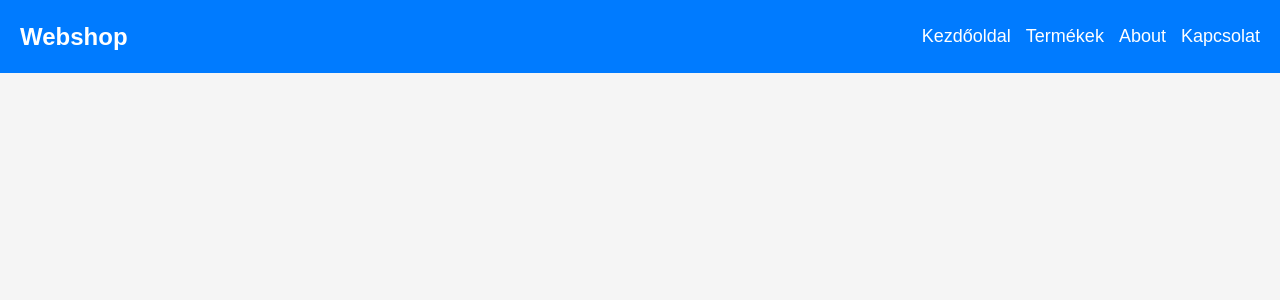
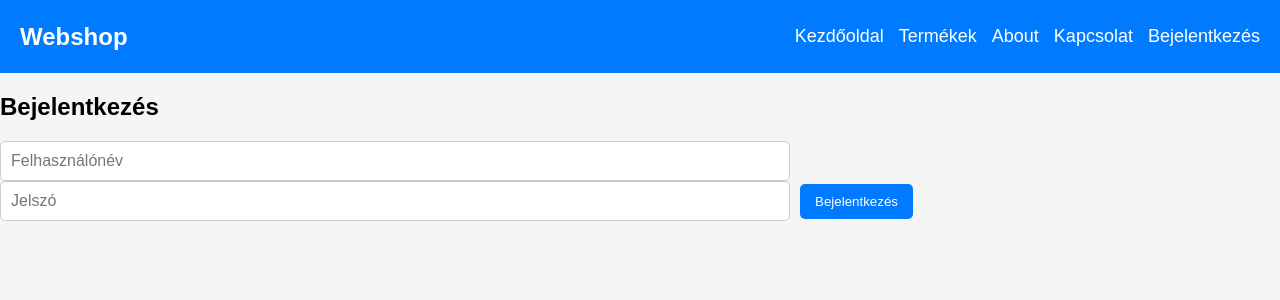
Before and after one commit to Moha0170/vizsgaremek2025, a React (Vite) app in the folder frontend/: page /profile in a window 1280 px wide. Shown: the top 300 px of the page. Built offline with nearby package versions, Linux system fonts and the light colour scheme.

Commit message:
bejelentkezés, profil

```diff
--- a/frontend/src/App.tsx
+++ b/frontend/src/App.tsx
@@ -2,6 +2,7 @@ import { BrowserRouter as Router, Routes, Route } from "react-router-dom";
 import Navbar from "./components/Navbar";
 import Market from "./components/Market";
 import Contacts from "./components/Contacts";
+import Profile from "./components/Profile";
 import "./index.css";
 
 function App() {
@@ -9,8 +10,9 @@ function App() {
     <Router>
       <Navbar />
       <Routes>
-        <Route path="/" element={<Market />} />
-        <Route path="/contact" element={<Contacts />} />
+        <Route path="/termekek" element={<Market />} />
+        <Route path="/kapcsolat" element={<Contacts />} />
+        <Route path="/profile" element={<Profile />} /> {}
       </Routes>
     </Router>
   );
--- a/frontend/src/components/Navbar.tsx
+++ b/frontend/src/components/Navbar.tsx
@@ -1,10 +1,13 @@
 import { useState } from "react";
 import { Link } from "react-router-dom";
 import "../index.css";
-import { FiMenu, FiX } from "react-icons/fi"; // Menü ikonok
+import { FiMenu, FiX } from "react-icons/fi";
 
 function Navbar() {
   const [isOpen, setIsOpen] = useState(false);
+  const [isLoggedIn, setIsLoggedIn] = useState(
+    localStorage.getItem("isLoggedIn") === "true"
+  );
 
   return (
     <nav className="navbar">
@@ -13,12 +16,12 @@ function Navbar() {
           Webshop
         </Link>
 
-        {/* Menü ikon (mobil nézethez) */}
+        {}
         <div className="menu-icon" onClick={() => setIsOpen(!isOpen)}>
           {isOpen ? <FiX className="icon" /> : <FiMenu className="icon" />}
         </div>
 
-        {/* Menü elemek */}
+        {}
         <ul className={isOpen ? "nav-menu active" : "nav-menu"}>
           <li className="nav-item">
             <Link to="/" className="nav-links" onClick={() => setIsOpen(false)}>
@@ -26,7 +29,7 @@ function Navbar() {
             </Link>
           </li>
           <li className="nav-item">
-            <Link to="/products" className="nav-links" onClick={() => setIsOpen(false)}>
+            <Link to="/termekek" className="nav-links" onClick={() => setIsOpen(false)}>
               Termékek
             </Link>
           </li>
@@ -36,10 +39,23 @@ function Navbar() {
             </Link>
           </li>
           <li className="nav-item">
-            <Link to="/contact" className="nav-links" onClick={() => setIsOpen(false)}>
+            <Link to="/kapcsolat" className="nav-links" onClick={() => setIsOpen(false)}>
               Kapcsolat
             </Link>
           </li>
+          {isLoggedIn ? (
+            <li className="nav-item">
+              <Link to="/profile" className="nav-links" onClick={() => setIsOpen(false)}>
+                Profil
+              </Link>
+            </li>
+          ) : (
+            <li className="nav-item">
+              <Link to="/profile" className="nav-links" onClick={() => setIsOpen(false)}>
+                Bejelentkezés
+              </Link>
+            </li>
+          )}
         </ul>
       </div>
     </nav>
--- /dev/null
+++ b/frontend/src/components/Profile.tsx
@@ -0,0 +1,53 @@
+import { useState } from "react";
+import { useNavigate } from "react-router-dom";
+
+function Profile() {
+  const [user, setUser] = useState("");
+  const [password, setPassword] = useState("");
+  const [message, setMessage] = useState("");
+  const navigate = useNavigate();
+
+  const handleLogin = async (e) => {
+    e.preventDefault();
+    const response = await fetch("http://localhost:5000/profile/login/", {
+      method: "POST",
+      headers: {
+        "Content-Type": "application/json",
+      },
+      body: JSON.stringify({ user, password }),
+    });
+
+    if (response.status === 200) {
+      localStorage.setItem("isLoggedIn", "true");
+      navigate("/");
+    } else {
+      setMessage("Hibás felhasználónév vagy jelszó");
+    }
+  };
+
+  return (
+    <div className="profile-container">
+      <h2>Bejelentkezés</h2>
+      <form onSubmit={handleLogin}>
+        <input
+          type="text"
+          placeholder="Felhasználónév"
+          value={user}
+          onChange={(e) => setUser(e.target.value)}
+          required
+        />
+        <input
+          type="password"
+          placeholder="Jelszó"
+          value={password}
+          onChange={(e) => setPassword(e.target.value)}
+          required
+        />
+        <button type="submit">Bejelentkezés</button>
+      </form>
+      {message && <p>{message}</p>}
+    </div>
+  );
+}
+
+export default Profile;
--- a/frontend/src/index.css
+++ b/frontend/src/index.css
@@ -178,6 +178,7 @@ input, select {
   }
 }
 
+
 /*Kapcsolatok stílus */
 
 .contacts-container {
```
